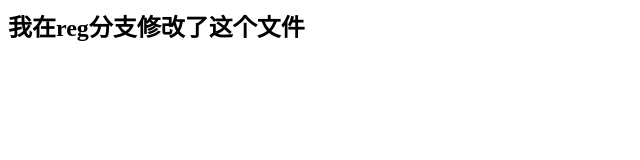
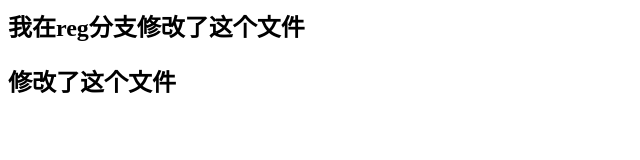
Before and after one commit to json0430/ceshi_001, a plain HTML site: page index.html in a window 1280 px wide. Shown: the whole page, without its empty margins (0-640 px from the left). Drawn offline with Linux system fonts and the light colour scheme.

Commit message:
修改了这个文件

```diff
--- a/index.html
+++ b/index.html
@@ -1 +1,2 @@
 <h2>我在reg分支修改了这个文件</h2>
+<h2>修改了这个文件</h2>
```
